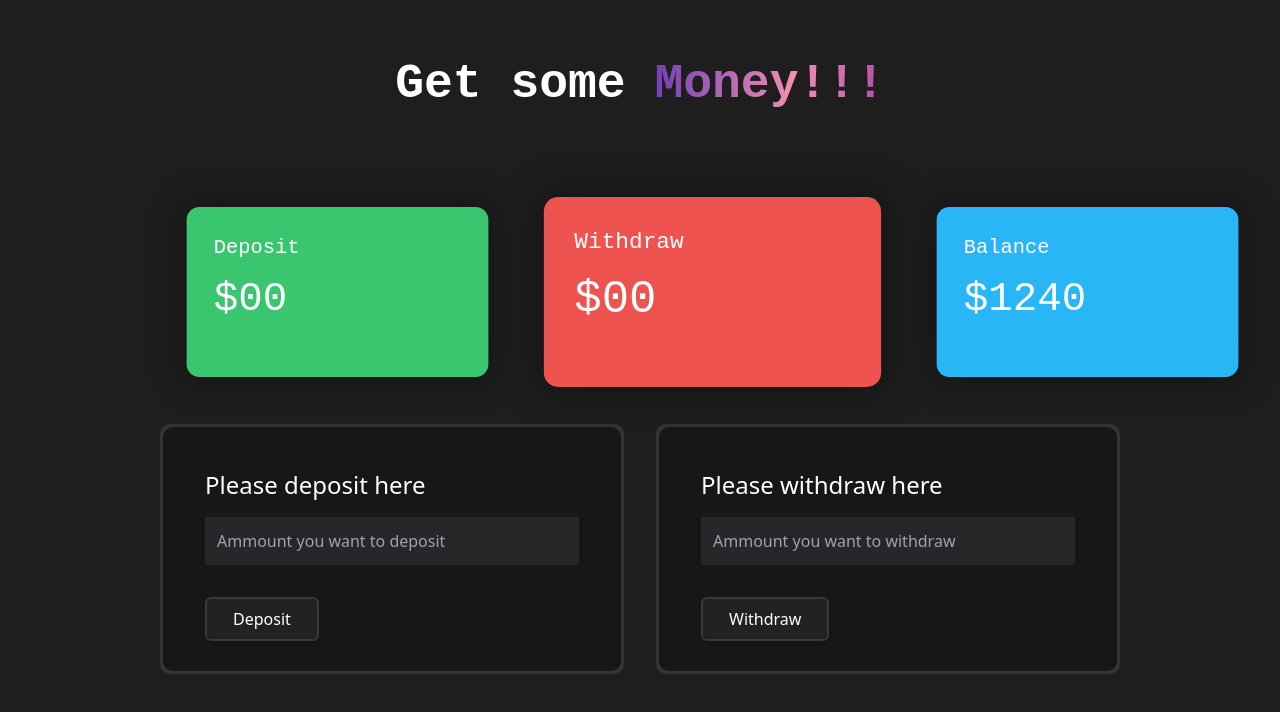
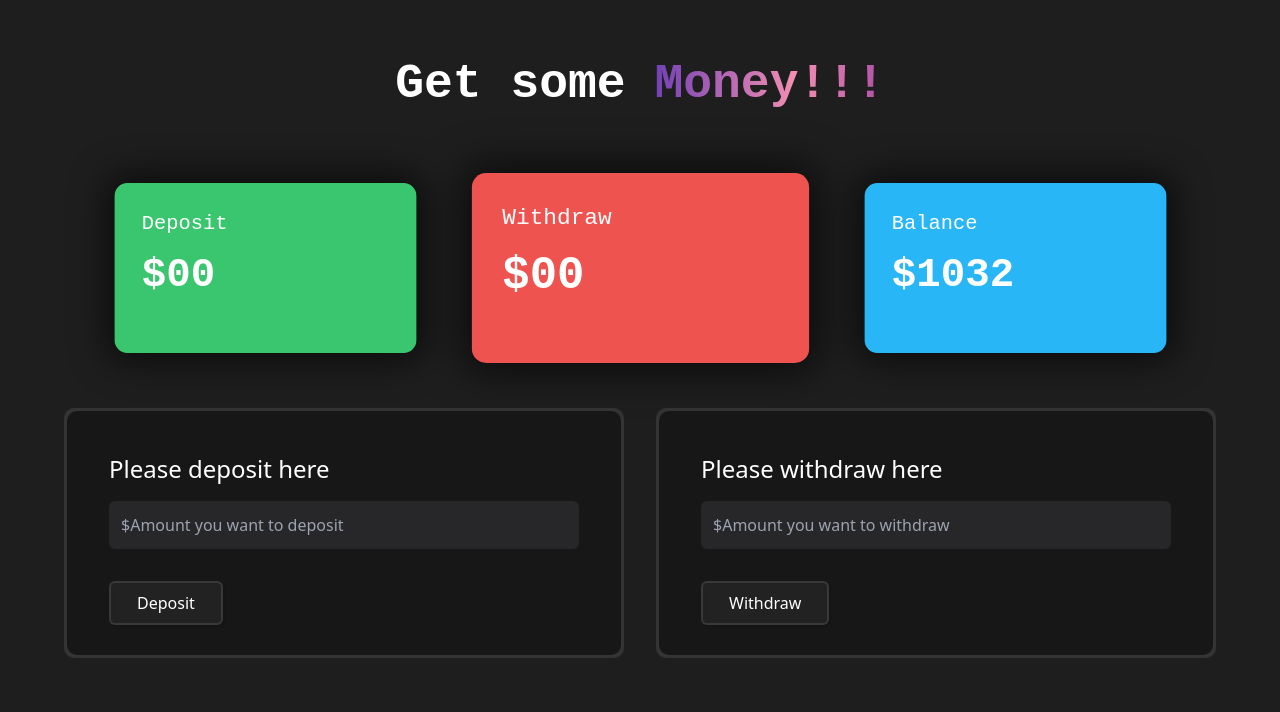
Before and after one commit to asmraihan/posh_bank, a plain HTML site: page bank.html in a window 1280 px wide. Both pictures are taken after a click on the button "Withdraw". Drawn offline with nearby package versions, Linux system fonts and the light colour scheme.

Commit message:
minnor fixes added

```diff
--- a/bank.html
+++ b/bank.html
@@ -29,39 +29,36 @@
               </span>
             </h1>
     </header>
-    <main class="mt-16">
-        <div id="card-display" class="w-9/12 mx-auto roboto-mono">
+    <main class="mt-10">
+        <div id="card-display" class="w-9/12 mx-auto flex justify-center roboto-mono">
 
             <button class="card-wrapper" type="button">
               <div class="card  text-white text-left p-8">
                   <h3 class="text-2xl">Deposit</h3>
-                  <h2 class="text-5xl pt-5">$<span id="deposit-total">00</span></h2>
+                  <h2 class="text-5xl pt-5 font-semibold">$<span id="deposit-total">00</span></h2>
               </div>
-              <div class="card-chef">
-              </div>
+
             </button>
 
             <button class="card-wrapper" type="button">
               <div class="card text-white text-left p-8">
                   <h3 class="text-2xl">Withdraw</h3>
-                  <h2 class="text-5xl pt-5">$<span id="withdraw-total">00</span></h2>
+                  <h2 class="text-5xl pt-5 font-semibold">$<span id="withdraw-total">00</span></h2>
               </div>
-              <div class="card-chef">
-              </div>
+
             </button>
 
             <button class="card-wrapper" type="button">
               <div class="card text-white text-left p-8">
                   <h3 class="text-2xl">Balance</h3>
-                  <h2 class="text-5xl pt-5">$<span id="balance-total">1240</span></h2>
+                  <h2 class="text-5xl pt-5 font-semibold">$<span id="balance-total">1032</span></h2>
               </div>
-              <div class="card-chef">
-              </div>
+
             </button>
           </div>
         <!-- deposit withdraw -->
-        <section class="mt-8">
-            <div class="w-9/12 mx-auto text-white">
+        <section class="mt-10">
+            <div class="max-w-6xl mx-auto text-white">
               <div id="cards" class="flex gap-8 mx-auto">
 
                 <div class="card">
@@ -70,8 +67,8 @@
                       <div class="card-info">
                         <div class="p-8">
                           <h3 class="text-2xl">Please deposit here</h3>
-                                 <input class="w-full p-3 my-4 bg-zinc-800 focus:outline-none text-gray-300 block" id="deposit-field" type="text" placeholder="Ammount you want to deposit">
-                          <button id="btn-deposit" class="my-4 meta-link">Deposit</button>
+                                 <input class="w-full p-3 my-4 bg-zinc-800 focus:outline-none text-gray-300 block rounded-md " id="deposit-field" type="text" placeholder="$Amount you want to deposit">
+                          <button id="btn-deposit" class="my-4 meta-link ">Deposit</button>
                         </div>
                       </div>
                     </div>
@@ -84,7 +81,7 @@
                       <div class="card-info">
                         <div class="p-8">
                           <h3 class="text-2xl">Please withdraw here</h3>
-                                 <input class="w-full p-3 my-4 bg-zinc-800 focus:outline-none text-gray-300 block" id="withdraw-field" type="text" placeholder="Ammount you want to withdraw">
+                                 <input class="w-full p-3 my-4 bg-zinc-800 focus:outline-none text-gray-300 block rounded-md" id="withdraw-field" type="text" placeholder="$Amount you want to withdraw">
                           <button id="btn-withdraw" class="my-4 meta-link">Withdraw</button>
                         </div>
                       </div>
--- a/js/deposit.js
+++ b/js/deposit.js
@@ -2,15 +2,14 @@
 document.getElementById('btn-deposit').addEventListener('click', function(){
     //get the value of deposit input field
     const depositFieldInput = document.getElementById('deposit-field').value
-    const newDeposit = parseFloat(depositFieldInput)
 
-    //step 7 clear field
-    document.getElementById('deposit-field').value = '';
 
-    if(isNaN(newDeposit)){
-        alert('please provide a valid number');
+
+    if(isNaN(depositFieldInput) || depositFieldInput == ''){
+        alert('Please provide a valid number');
         return;
     }
+    const newDeposit = parseFloat(depositFieldInput)
 //current deposit total ammount
     const depositTotalDisplay = document.getElementById('deposit-total')
     const oldDeposit = parseFloat(depositTotalDisplay.innerText);
@@ -23,4 +22,6 @@ document.getElementById('btn-deposit').addEventListener('click', function(){
     const oldBalance = parseFloat(balanceTotalDisplay.innerText)
     balanceTotalDisplay.innerText = oldBalance + newDeposit ;
 
+      //step 7 clear field
+      document.getElementById('deposit-field').value = '';
 })
--- a/js/login.js
+++ b/js/login.js
@@ -13,6 +13,6 @@ document.getElementById('btn-submit').addEventListener('click', function(){
        window.location.href = 'bank.html'
     }
     else{
-        alert('invalid user !!!\n email : asm \n password : 123')
+        alert('Invalid User !!!\n Email : asm \n Password : 123')
     }
 })
--- a/js/withdraw.js
+++ b/js/withdraw.js
@@ -4,14 +4,12 @@
 
 document.getElementById("btn-withdraw").addEventListener("click", function () {
   const withdrawFieldInput = document.getElementById("withdraw-field").value;
+
+  if(isNaN(withdrawFieldInput) || withdrawFieldInput == ''){
+    alert('Please provide a valid number');
+    return;
+  }
   const newWithdraw = parseFloat(withdrawFieldInput);
-
-  document.getElementById("withdraw-field").value = "";
-
-if(isNaN(newWithdraw)){
-    alert('please provide a valid number');
-    return;
-}
 
   const withdrawDisplay = document.getElementById("withdraw-total");
   const oldWithdraw = parseFloat(withdrawDisplay.innerText);
@@ -23,7 +21,7 @@ if(isNaN(newWithdraw)){
 
 
   if(newWithdraw > oldBalance){
-    alert('Baap er bank e eto taka nai');
+    alert('Insufficient balance');
     return;
   }
   const currentWithdraw = newWithdraw + oldWithdraw;
@@ -31,4 +29,6 @@ if(isNaN(newWithdraw)){
 
   balanceTotalDisplay.innerText = oldBalance - newWithdraw;
 
+  document.getElementById("withdraw-field").value = "";
+
 });
--- a/three_cards/threecardstyle.css
+++ b/three_cards/threecardstyle.css
@@ -91,8 +91,9 @@ body #card-display .card-wrapper:active .card .card-icon {
 body #card-display .card-wrapper .card {
   /* background-color: #141414; */
   background-color: #ef5350;
+  /* background-color: rgb(240, 82, 79) */
   border-radius: inherit;
-  box-shadow: 0px 0px 40px 10px rgba(0, 0, 0, 0.3);
+  box-shadow: 0px 0px 40px 10px rgba(0, 0, 0, 0.6);
   cursor: pointer;
   height: 200px;
   position: relative;
```
Also changed, not shown: index.html (+2 -2 lines).
